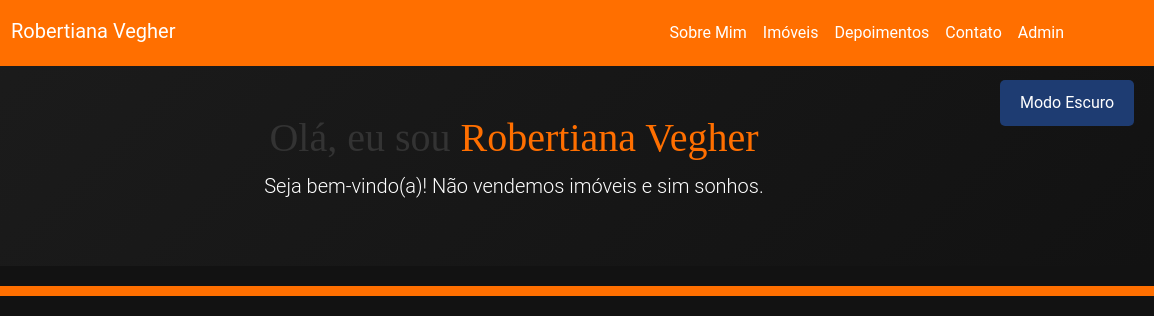
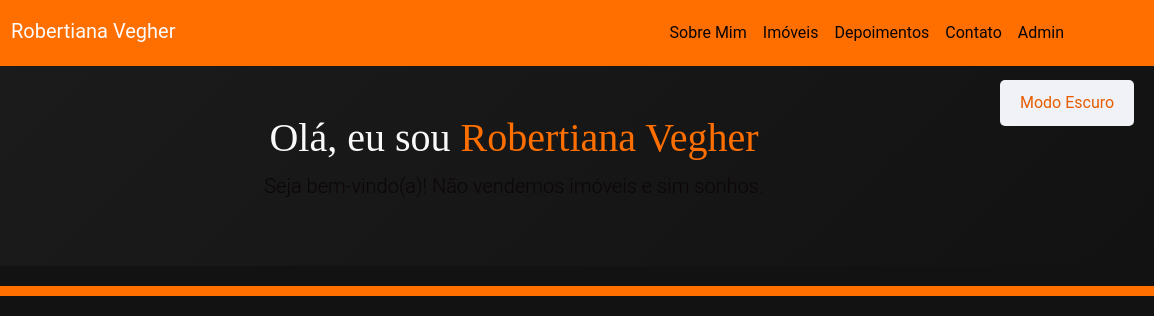
Before and after one commit to leonunes2001/site_imoveis, a website: page index.html in a window 1280 px wide. Both pictures are taken after a click on the button "Modo Escuro". Shown: the top 316 px of the page, 126-1280 px from the left. Drawn offline with nearby package versions, Linux system fonts and the light colour scheme.

Commit message:
quarto commit

```diff
--- a/index.html
+++ b/index.html
@@ -24,7 +24,7 @@
         /* Modo escuro */
         body.dark-mode {
             background-color: #121212;
-            color: #ffffff;
+            color: #f6f5f5;
         }
 
         /* Cabeçalho */
@@ -119,7 +119,7 @@
 
         /* Footer */
         footer {
-            background-color: #333;
+            background-color: #d8d3d3;
             color: white;
             padding: 20px 0;
             text-align: center;
@@ -130,10 +130,10 @@
             position: fixed;
             top: 80px;
             right: 20px;
-            background-color: #99f10c;
+            background-color: #080905;
             border: none;
             padding: 10px 20px;
-            color: white;
+            color: #e65c00;
             font-size: 16px;
             cursor: pointer;
             border-radius: 5px;
@@ -147,17 +147,17 @@
         }
 
         body.dark-mode button#modeToggle {
-            background-color: #1e3c72;
+            background-color: #f0f2f7;
         }
 
         body.dark-mode button#modeToggle:hover {
-            background-color: #174f6b;
+            background-color: #e2eaed;
         }
 
         /* Tipografia e hierarquia visual */
         h1, h2 {
             font-family: 'Lora', serif;
-            color: #333;
+            color: #faf8f8;
         }
 
         h2 {
@@ -167,7 +167,7 @@
         }
 
         #contato {
-            background-color: #f8f9fa;
+            background-color: #e9aa7a;
         }
 
         #contato .form-control {
@@ -176,7 +176,7 @@
         }
 
         #contato button {
-            background-color: #ff6f00;
+            background-color: #e65c00;
             color: white;
             border: none;
             padding: 10px 20px;
@@ -190,7 +190,7 @@
         }
 
         #depoimentos .carousel-item {
-            background-color: #f8f9fa;
+            background-color: #e65c00;
             padding: 20px;
             border-radius: 10px;
             box-shadow: 0 4px 6px rgba(0, 0, 0, 0.1);
--- a/styles.css
+++ b/styles.css
@@ -4,7 +4,7 @@ body {
     line-height: 1.6;
     margin: 0;
     padding: 0;
-    background: linear-gradient(135deg, #f1f1f1, #e0e0e0); /* Gradiente suave para o modo claro */
+    background: linear-gradient(135deg, #f1f1f1, #e9aa7a); /* Gradiente suave para o modo claro */
     transition: background 0.3s ease-in-out, color 0.3s ease-in-out;
     color: #333;
 }
@@ -17,7 +17,7 @@ body.dark-mode {
 
 /* Cabeçalho */
 header {
-    background-color: #f8f9fa;
+    background-color: #080b0e;
     padding: 50px 0;
     text-align: center;
     transition: background-color 0.3s ease-in-out;
@@ -45,12 +45,12 @@ header h1 span {
 }
 
 .navbar .nav-link {
-    color: white !important;
+    color: rgb(7, 4, 4) !important;
     transition: color 0.3s ease-in-out;
 }
 
 .navbar .nav-link:hover {
-    color: #f0f0f0 !important;
+    color: #120808 !important;
 }
 
 /* Seções (Boas-vindas, Depoimentos e Contato) */
@@ -109,11 +109,11 @@ body.dark-mode footer {
 }
 
 body.dark-mode .navbar .nav-link {
-    color: #fff !important;
+    color: #0a0505 !important;
 }
 
 body.dark-mode .navbar .nav-link:hover {
-    color: #f0f0f0 !important;
+    color: #060303 !important;
 }
 
 /* Alteração no modo escuro para adicionar imagem de fundo */
@@ -138,7 +138,7 @@ a:hover {
 /* Botões chamativos */
 .cta-button {
     background-color: #ff6f00;
-    color: white;
+    color: rgb(17, 9, 9);
     padding: 15px 30px;
     border-radius: 30px;
     border: none;
@@ -192,7 +192,7 @@ body.dark-mode footer,
 body.dark-mode a,
 body.dark-mode .card,
 body.dark-mode .cta-button {
-    color: #ffffff !important; /* Garante que o texto ficará visível */
+    color: #fdfbfb !important; /* Garante que o texto ficará visível */
 }
 
 body.dark-mode .cta-button {
@@ -209,5 +209,5 @@ body.dark-mode .boas-vindas,
 body.dark-mode .depoimentos,
 body.dark-mode .contato {
     background: linear-gradient(135deg, #1c1c1c, #121212) !important; /* Fundo escuro para todas as seções */
-    color: #ffffff; /* Texto branco */
+    color: #0d0707; /* Texto branco */
 }
```
